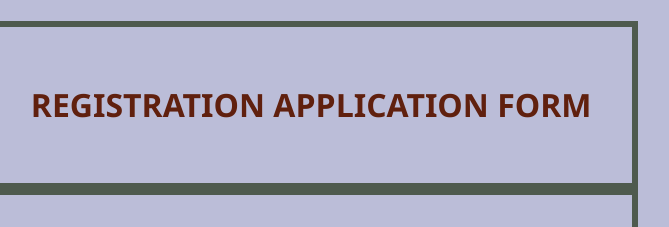
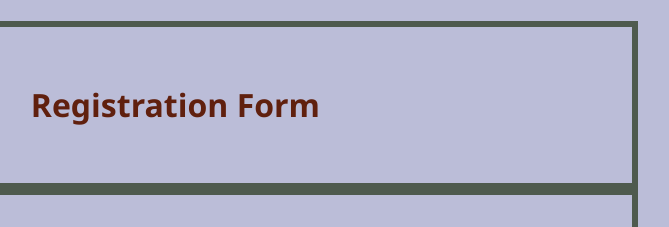
Before and after one commit to praveenkumarr22/WD101, a plain HTML site: page index.html in a window 1280 px wide. Shown: the top 227 px of the page, 486-1155 px from the left. Drawn offline with Linux system fonts and the light colour scheme.

Commit message:
form commit

```diff
--- a/index.html
+++ b/index.html
@@ -11,7 +11,7 @@
   <body>
 
     <div class="center">
-    <h1>REGISTRATION APPLICATION FORM</h1>
+    <h1>Registration Form</h1>
     </div>
 
 
```
